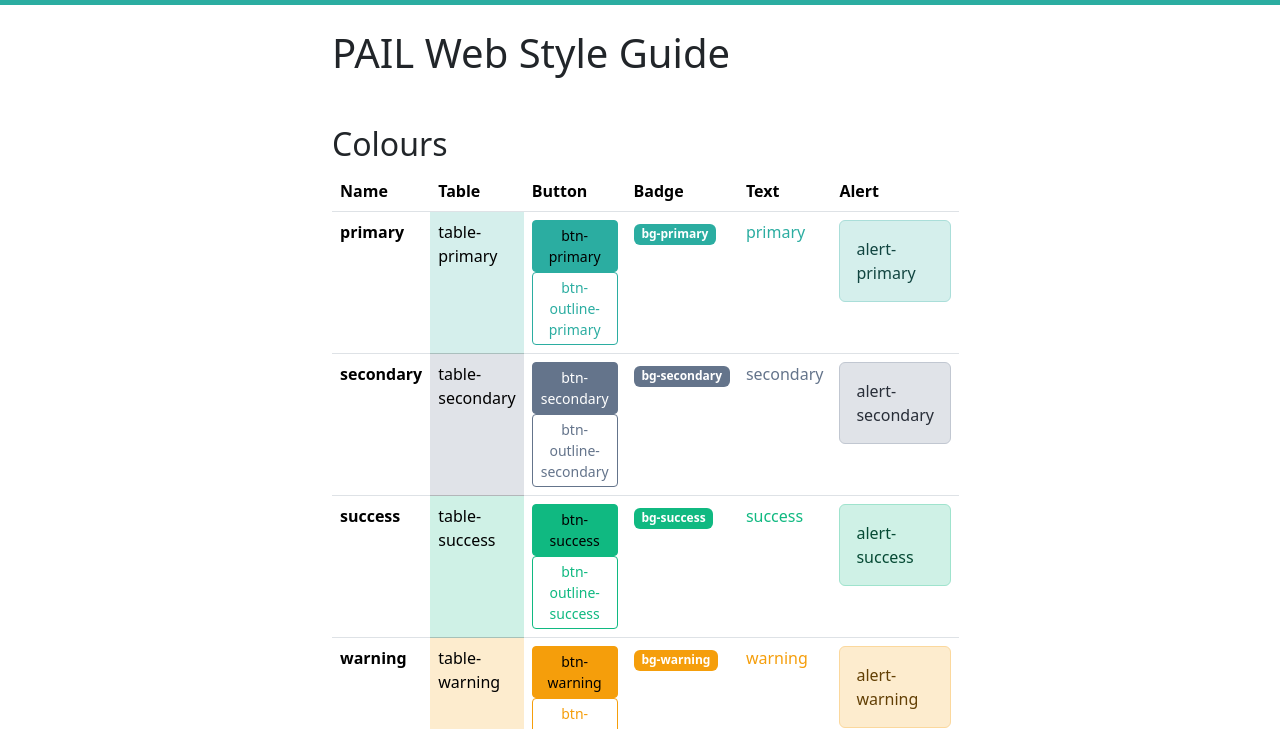
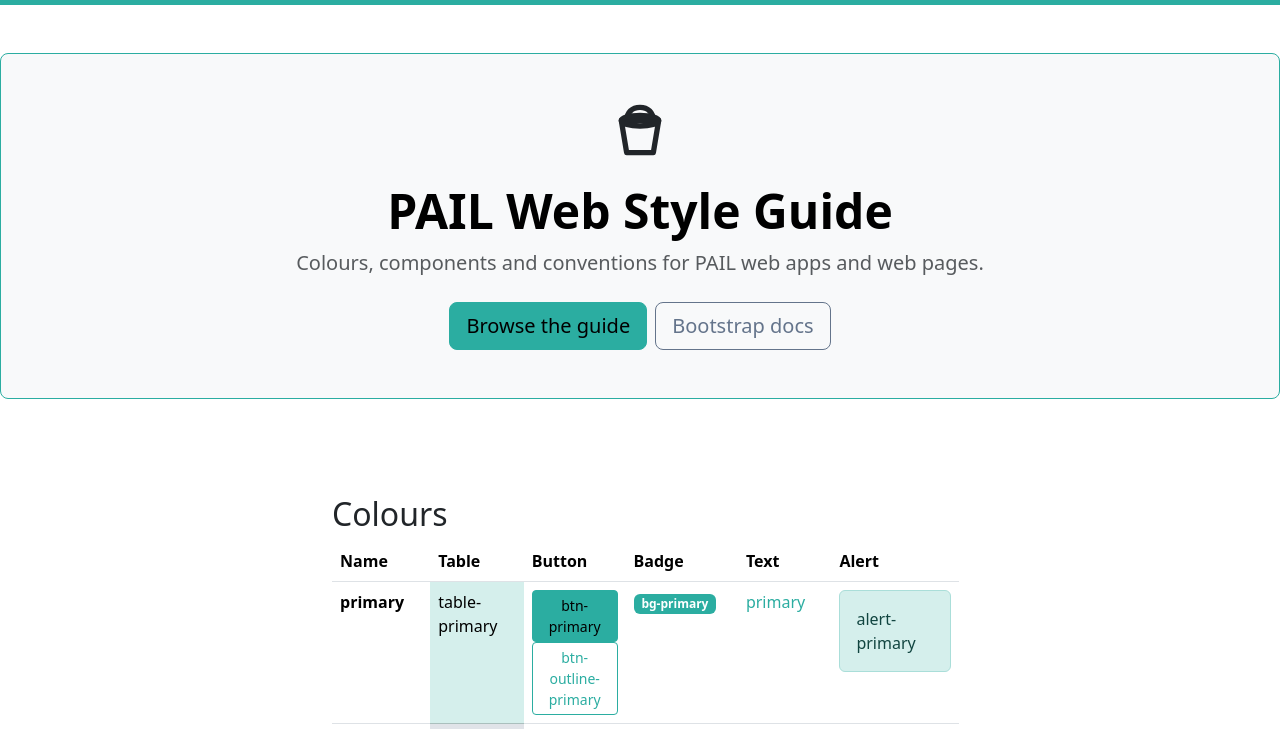
Before and after one commit to getpail/web-style-guide, a website: page index.html in a window 1280 px wide. Shown: the part 51-780 px from the top of the page. Drawn offline with Linux system fonts and the light colour scheme.

Commit message:
Added hero using best practices

```diff
--- a/index.html
+++ b/index.html
@@ -95,10 +95,32 @@
       </div>
     </nav>
     <!-- Content -->
-    <main id="main" class="container-fluid">
+    <main id="main">
+      <!-- Hero -->
+      <section class="px-4 py-5 my-5 text-center border border-primary rounded-3 bg-body-tertiary">
+        <svg class="bi align-middle mb-3" width="64" height="64"
+             fill="currentColor" aria-hidden="true">
+          <use xlink:href="images/sprites.svg#pail"/>
+        </svg>
+        <h1 class="display-5 fw-bold text-body-emphasis">
+          PAIL Web Style Guide
+        </h1>
+        <p class="lead mb-4 text-body-secondary">
+          Colours, components and conventions for PAIL web apps and web pages.
+        </p>
+        <div class="d-inline-flex gap-2 justify-content-center">
+          <a class="btn btn-primary btn-lg" href="#colours">
+            Browse the guide
+          </a>
+          <a class="btn btn-outline-secondary btn-lg"
+             href="https://getbootstrap.com/" target="_blank" rel="noopener">
+            Bootstrap docs
+          </a>
+        </div>
+      </section>
+      <div class="container-fluid">
         <div class="row justify-content-center">
           <div class="col-sm-12 col-md-10 col-lg-8 col-xl-6">
-          <h1 class="mt-4"> PAIL Web Style Guide </h1>
             <h2 id="colours" class="mt-5">
               Colours
             </h2>
@@ -264,6 +286,7 @@
             </div>
           </div>
         </div>
+      </div>
     </main>
     <footer class="footer bg-body-secondary bg-gradient">
       <a href="./"> Web Style Guide </a>
```
Lines whose indentation alone changed are shown as unchanged.
